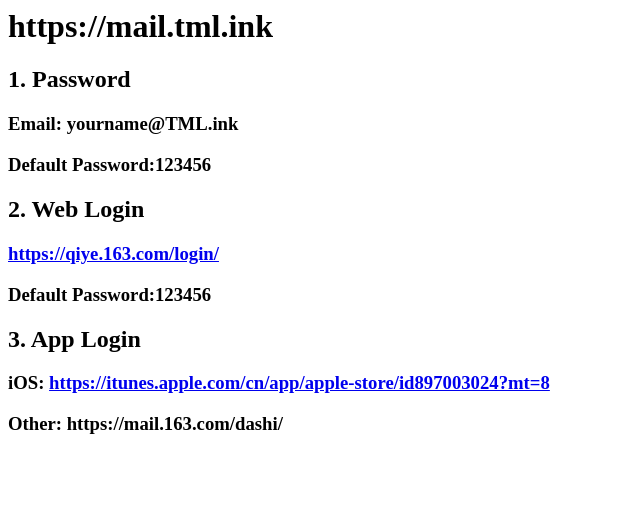
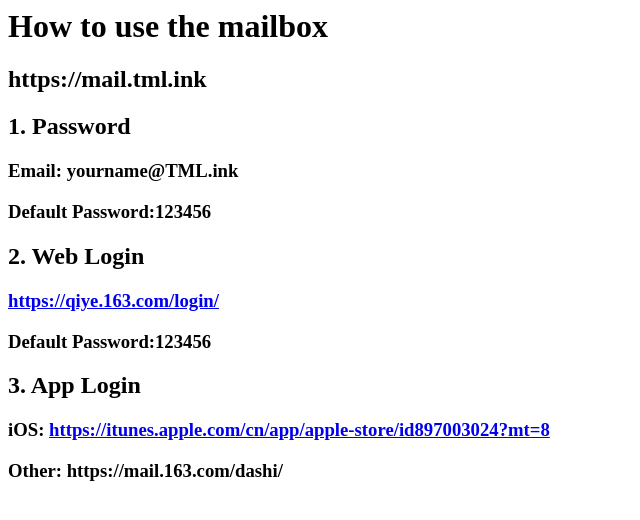
Before and after one commit to NeoTim/Mail, a plain HTML site: page docs/index.html in a window 1280 px wide. Shown: the whole page, without its empty margins (0-640 px from the left). Drawn offline with Linux system fonts and the light colour scheme.

Commit message:
Update index.html

```diff
--- a/docs/index.html
+++ b/docs/index.html
@@ -1,4 +1,5 @@
-<h1>https://mail.tml.ink</h1>
+<h1>How to use the mailbox</h1>
+  <h2>https://mail.tml.ink</h2>
 
 
 <h2>1. Password</h2>
```
